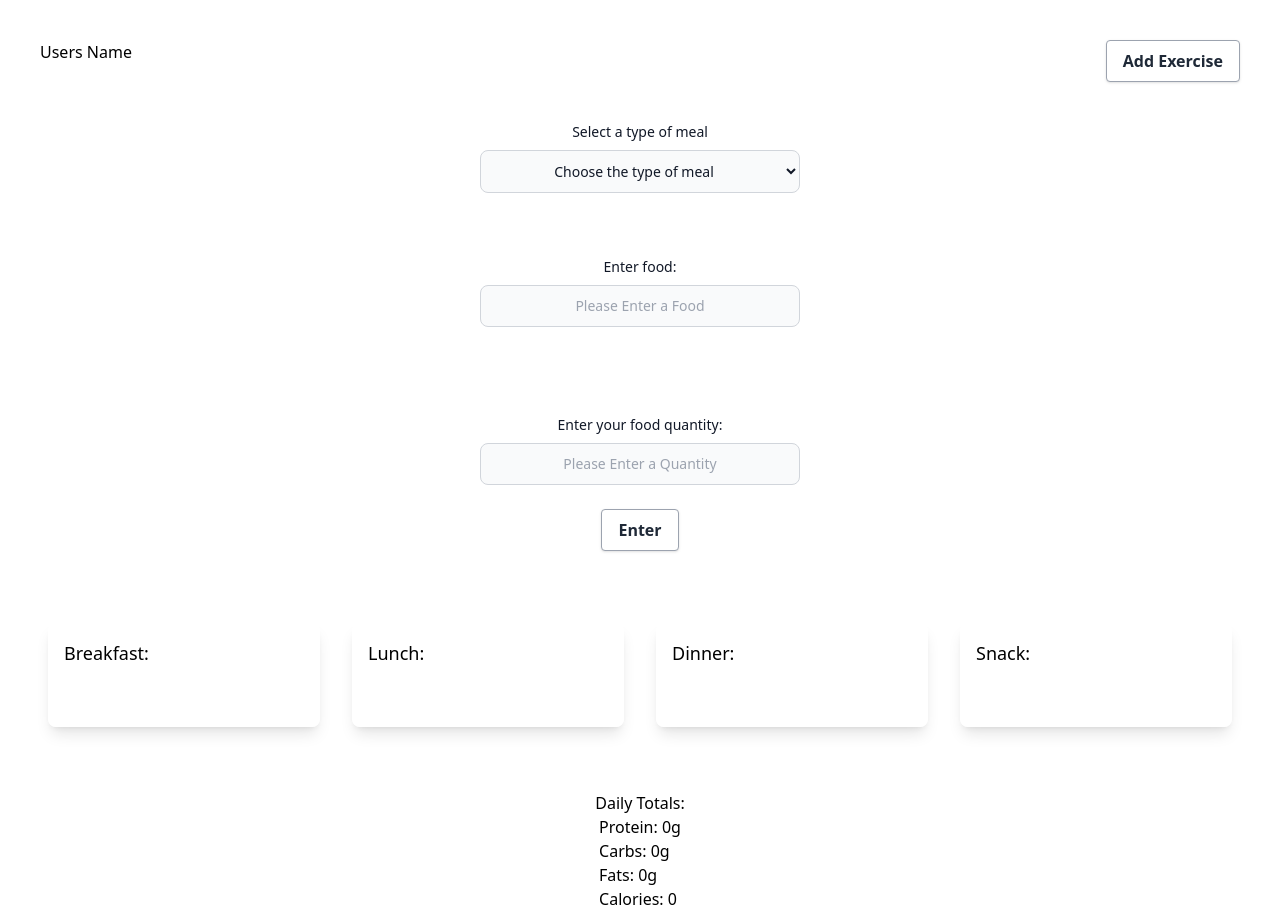
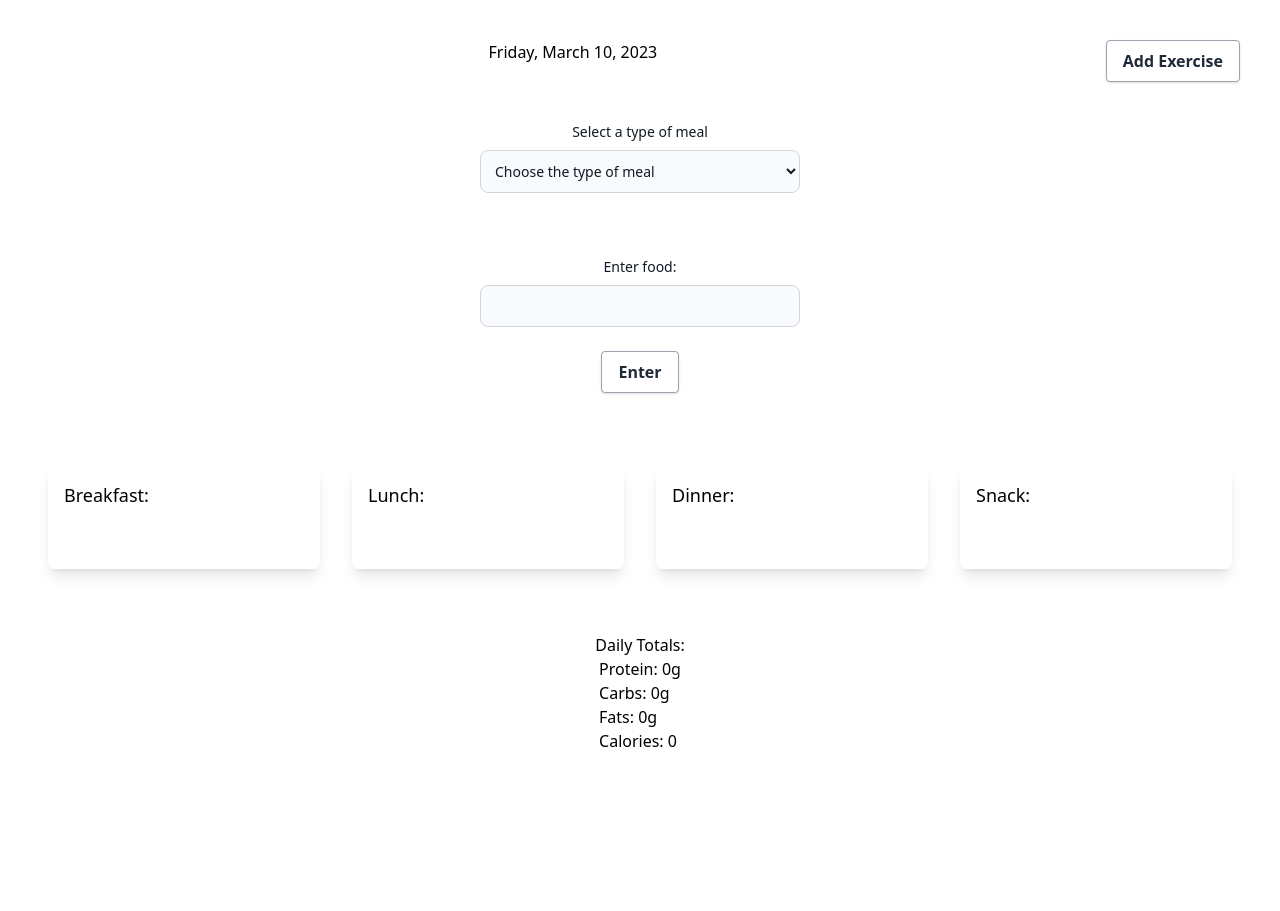
Before and after one commit to gabrielaortiz6/calorie-tracker, a plain HTML site: page mainpage.html in a window 1280 px wide. After the commit the page ends 800 px from the top, so only its background shows below. Drawn offline with nearby package versions, Linux system fonts and the light colour scheme.

Commit message:
Deny please

```diff
--- a/assets/js/mainpage.js
+++ b/assets/js/mainpage.js
@@ -2,6 +2,11 @@ const APP_ID = "2197e613";
 const APP_KEY = "49154045da302b5e11705006dfe3dfa6";
 var foodInput = document.getElementById("food-input");
 console.log(foodInput);
+var currentDateText = $('#currentDay');
+
+// DAYJS
+var currentDate = dayjs().format('dddd, MMMM D, YYYY');
+currentDateText.text(currentDate);
 
 // Total nutrition count variables
 var totalProtein = 0;
@@ -21,6 +26,14 @@ fatsTotalElement.textContent = "Fats: " + totalFat + "g";
 
 var caloriesTotalElement = document.getElementById("calories-total");
 caloriesTotalElement.textContent = "Calories: " + totalCalories;
+
+//retrieving name
+function updateName () {
+  var storedName = localStorage.getItem("name");
+  document.querySelector('#user-name').textContent = storedName;
+}
+
+updateName();
 
 // Submit button event listener for searching foods
 var submitBtn = document.getElementById("submit-btn");
--- a/mainpage.html
+++ b/mainpage.html
@@ -21,7 +21,12 @@
   </head>
   <!--Header-->
   <header class="flex justify-between p-10">
-    <h2>Users Name</h2>
+
+    <p id="user-name"></p>
+
+    <!--Current date display-->
+	<p id="currentDay" class="date text-1xl"></p>
+
     <div class="inline exercise-btn">
       <!--Button that takes you Exercise Input (Main) Page-->
       <a href="exercise.html"><button class="inline bg-white hover:bg-gray-100
@@ -35,7 +40,7 @@
       <!--Select Type of Meal-->
       <label for="meal-type" class="block mb-2 text-sm font-medium text-gray-900
         dark:text-white"><h3>Select a type of meal</h3></label>
-      <select id="meal-type" class="text-center max-w-sm bg-gray-50 border border-gray-300
+      <select id="meal-type" class="max-w-sm bg-gray-50 border border-gray-300
         text-gray-900 text-sm rounded-lg focus:ring-blue-500
         focus:border-blue-500 block w-full p-2.5 dark:bg-gray-700
         dark:border-gray-600 dark:placeholder-gray-400 dark:text-white
@@ -50,21 +55,11 @@
       <div class="block mb-6 pt-16">
         <label for="food-input" class="text-center block mb-2 text-sm
           font-medium text-gray-900 dark:text-white"><h3>Enter food:</h3></label>
-        <input type="text" id="food-input" class="text-center bg-gray-50 border
+        <input type="text" id="food-input" class="bg-gray-50 border
           border-gray-300 text-gray-900 text-sm rounded-lg focus:ring-blue-500
           focus:border-blue-500 block w-full p-2.5 dark:bg-gray-700
           dark:border-gray-600 dark:placeholder-gray-400 dark:text-white
-          dark:focus:ring-blue-500 dark:focus:border-blue-500" placeholder="Please Enter a Food" required>
-      </div>
-      <!--Food Intake Amount-->
-      <div class="block mb-6 pt-16">
-        <label for="food-input" class="text-center block mb-2 text-sm
-          font-medium text-gray-900 dark:text-white"><h3>Enter your food quantity:</h3></label>
-        <input type="text" id="food-input" class="text-center bg-gray-50 border
-          border-gray-300 text-gray-900 text-sm rounded-lg focus:ring-blue-500
-          focus:border-blue-500 block w-full p-2.5 dark:bg-gray-700
-          dark:border-gray-600 dark:placeholder-gray-400 dark:text-white
-          dark:focus:ring-blue-500 dark:focus:border-blue-500" placeholder="Please Enter a Quantity" required>
+          dark:focus:ring-blue-500 dark:focus:border-blue-500" required>
       </div>
       <!--Submit Button-->
       <button class="max-w-md mb-2 bg-white hover:bg-gray-100 text-gray-800
@@ -181,7 +176,7 @@
         </ul>
       </section>
       </section>
-
+      <script src="https://code.jquery.com/jquery-3.4.1.min.js"></script>
       <script src="./assets/js/mainpage.js"></script>
     </body>
   </html>
```
